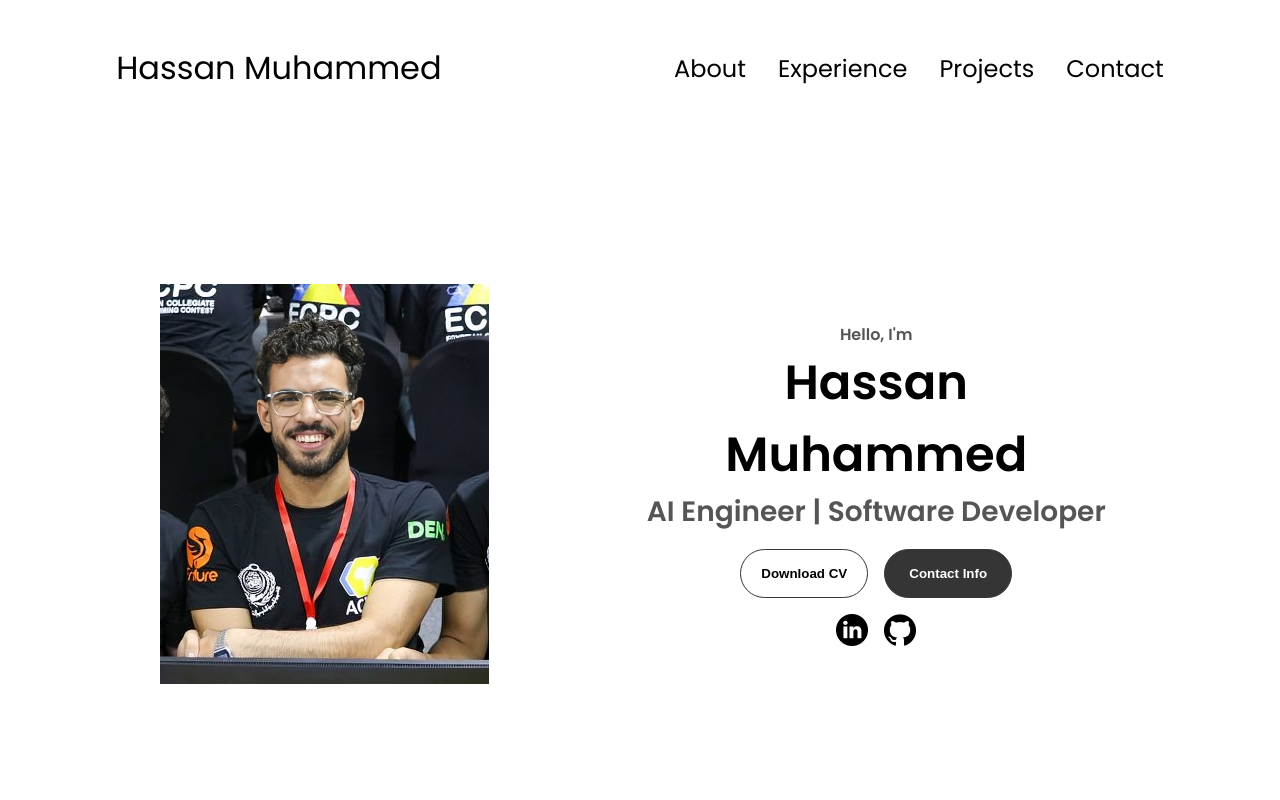
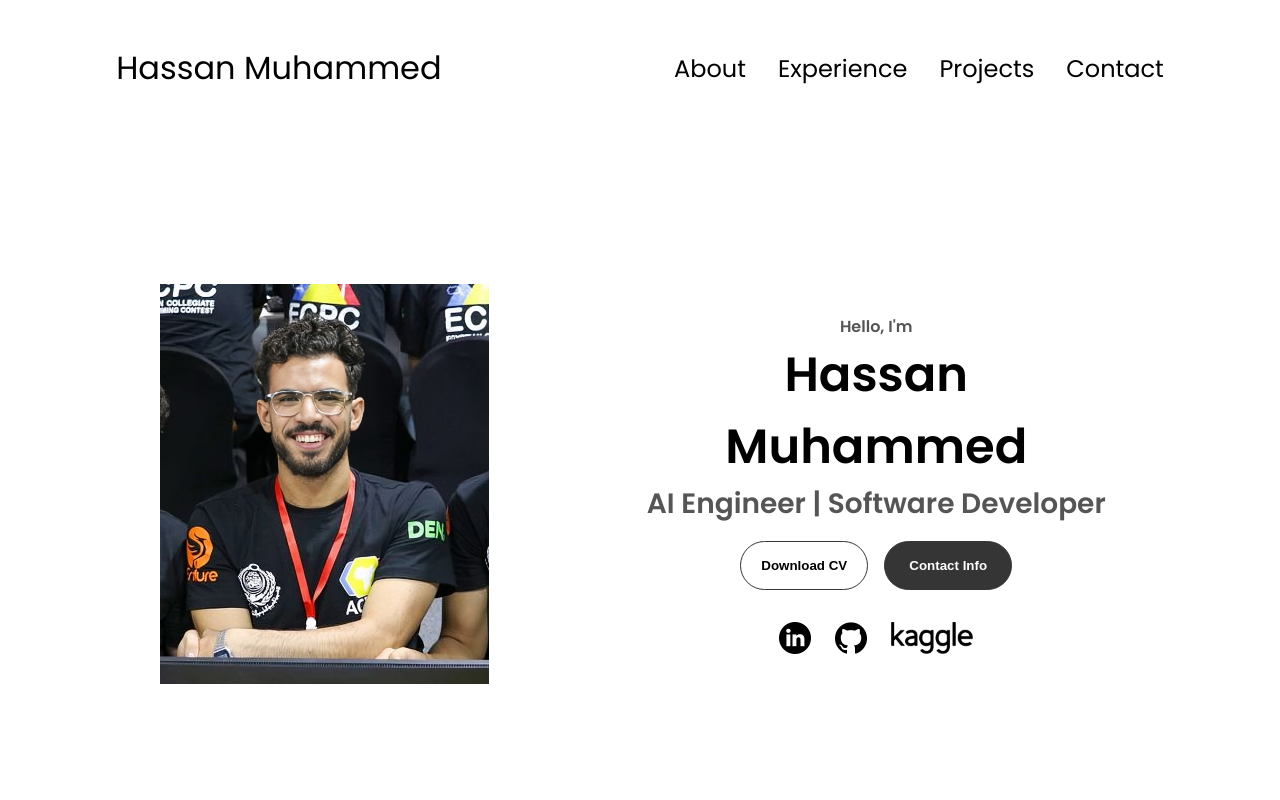
Before and after one commit to HassanMuhamed1/My-Portfolio, a plain HTML site: page index.html in a window 1280 px wide. Shown: the top 800 px of the page. Drawn offline with Linux system fonts and the light colour scheme.

Commit message:
Finished2

```diff
--- a/index.html
+++ b/index.html
@@ -47,7 +47,7 @@
       <h1 class="title">Hassan Muhammed</h1>
       <p class="section__text__p2">AI Engineer | Software Developer</p>
       <div class="btn-container">
-        <button class="btn btn-color-2" onclick="window.open('./assets/resume-example.pdf')">
+        <button class="btn btn-color-2" onclick="window.open('./assets/Hassan_Muhammed_s_CV.pdf')">
           Download CV
         </button>
         <button class="btn btn-color-1" onclick="location.href='./#contact'">
@@ -59,6 +59,8 @@
           onclick="location.href='https://linkedin.com/in/hassan-muhammed-1947a12a4'" />
         <img src="./assets/github.png" alt="My Github profile" class="icon"
           onclick="location.href='https://github.com/HassanMuhamed1'" />
+        <img src="./assets/kaggle.256x100.png" alt="My Kaggle profile" class="icon"
+          onclick="location.href='https://www.kaggle.com/hassanmuhammed1'" />
       </div>
     </div>
   </section>
--- a/style.css
+++ b/style.css
@@ -202,8 +202,8 @@ section {
 #socials-container {
   display: flex;
   justify-content: center;
-  margin-top: 1rem;
-  gap: 1rem;
+  margin-top: 2rem;
+  gap: 1.5rem;
 }
 
 /* ICONS */
```
Also changed, not shown: assets/kaggle.256x100.png (added), assets/kaggle.256x256.png (added), assets/project-1.png (deleted), assets/project-2.png (deleted), assets/project-3.png (deleted), 1 other file.
